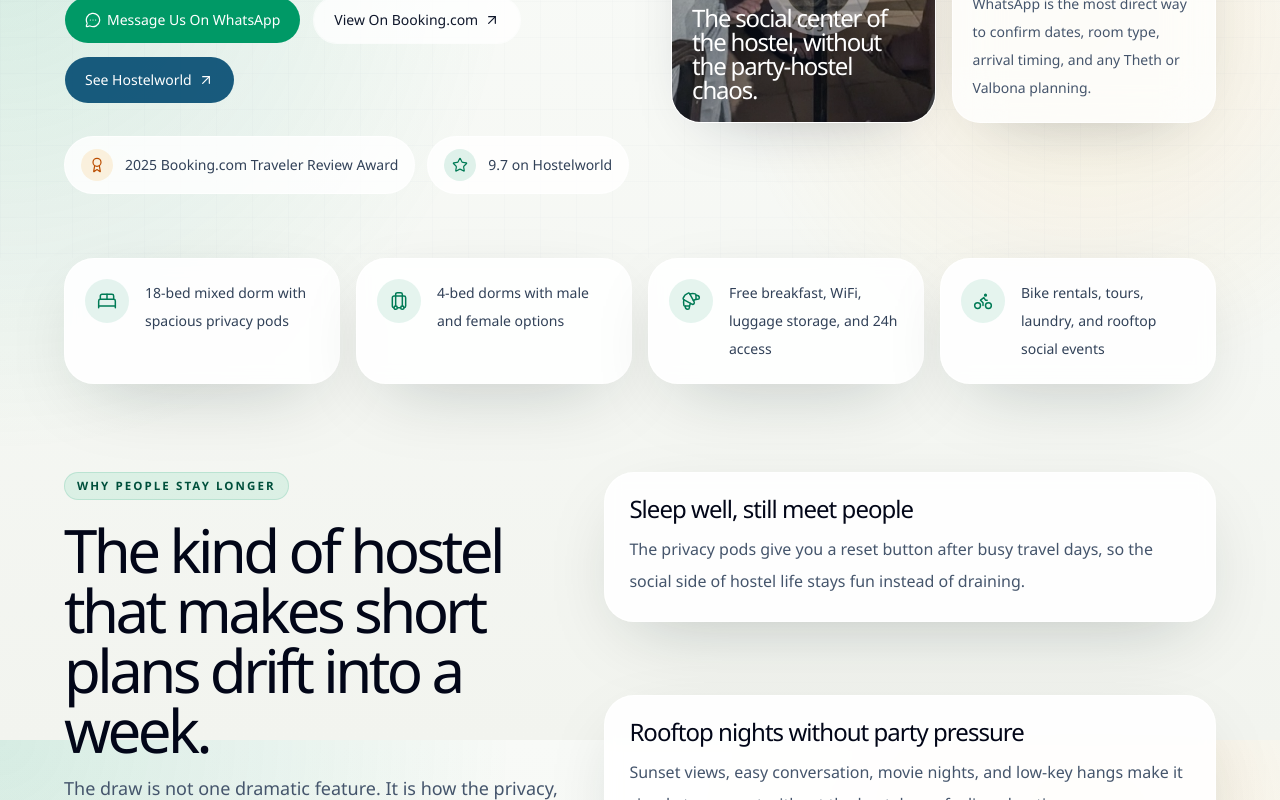
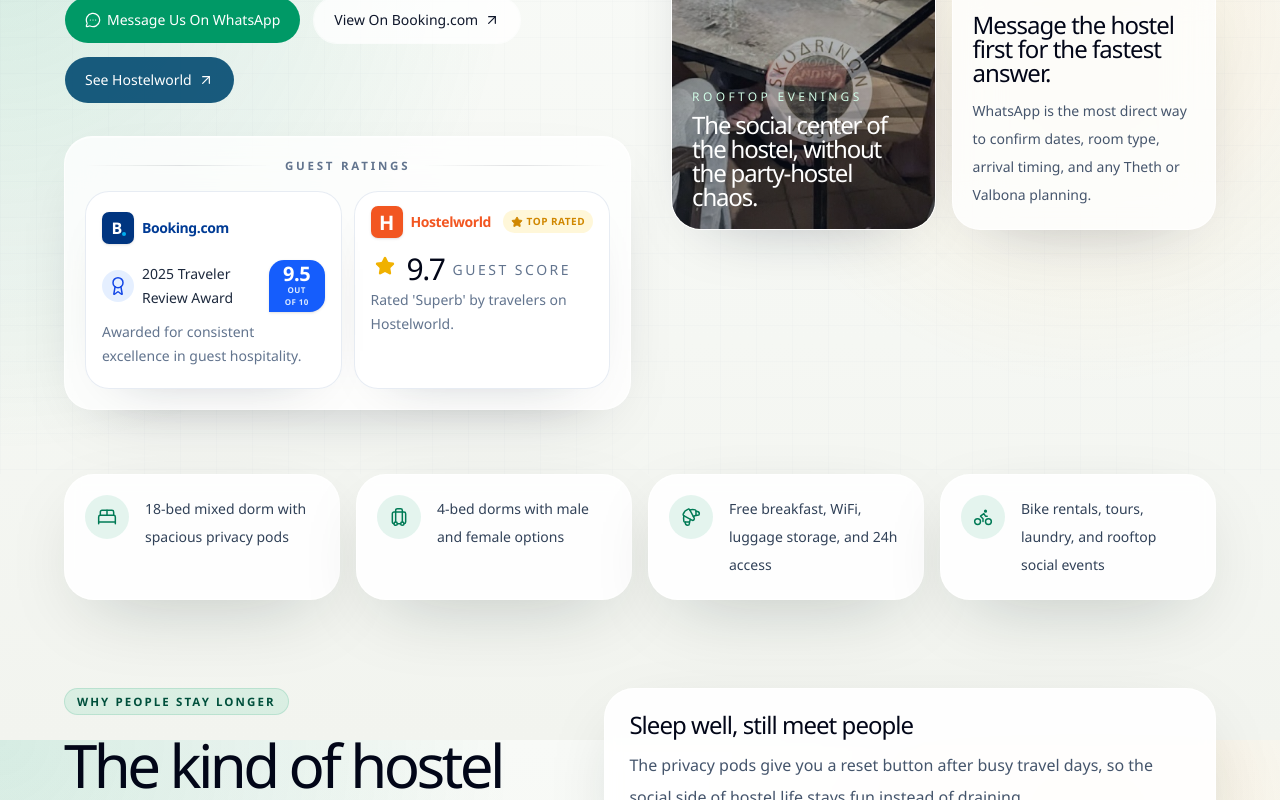
Before and after one commit to dkuromi1/hostel-nextjs, a Next.js app: page / in a window 1280 px wide. Shown: the part 860-1660 px from the top of the page. Built offline with nearby package versions, Linux system fonts and the light colour scheme; no server answers.

Commit message:
style: guest ratings
visual upgrade to guest ratings section with icons and company logos

```diff
--- a/app/page.tsx
+++ b/app/page.tsx
@@ -14,6 +14,7 @@ import {
   Wifi,
 } from "lucide-react";
 
+import { BookingComLogo, HostelworldLogo } from "@/components/brand-logos";
 import { BookingActions } from "@/components/booking-actions";
 import { CtaStrip } from "@/components/cta-strip";
 import { FaqList } from "@/components/faq-list";
@@ -78,21 +79,78 @@ export default function Home() {
 
             <BookingActions />
 
-            <div className="flex flex-wrap gap-3">
-              <div className="inline-flex items-center gap-3 rounded-full border border-white/70 bg-white/82 px-4 py-3 text-sm text-slate-700 shadow-[0_20px_55px_-38px_rgba(15,23,42,0.4)]">
-                <div className="rounded-full bg-amber-500/12 p-2 text-amber-700">
-                  <Award className="size-4" strokeWidth={1.8} />
-                </div>
-                <span>2025 Booking.com Traveler Review Award</span>
+            <div className="glass-panel rounded-[28px] p-4 sm:p-5">
+              <div className="flex items-center gap-3 text-[0.72rem] font-semibold uppercase tracking-[0.24em] text-slate-500">
+                <span className="faded-line h-px flex-1" />
+                Guest Ratings
+                <span className="faded-line h-px flex-1" />
               </div>
-              <div className="inline-flex items-center gap-3 rounded-full border border-white/70 bg-white/82 px-4 py-3 text-sm text-slate-700 shadow-[0_20px_55px_-38px_rgba(15,23,42,0.4)]">
-                <div className="rounded-full bg-emerald-600/12 p-2 text-emerald-700">
-                  <Star className="size-4" strokeWidth={1.8} />
-                </div>
-                <span>9.7 on Hostelworld</span>
+              <div className="mt-4 grid gap-3 sm:grid-cols-2">
+                {/* Booking.com Card */}
+                <a
+                      href="https://www.booking.com/hotel/al/scodrinon-hostel.html"
+                      target="_blank"
+                      rel="noopener noreferrer"
+                      className="group block rounded-[24px] border border-slate-200/80 bg-white/90 px-4 py-5 shadow-[0_20px_55px_-40px_rgba(15,23,42,0.35)] transition-all hover:scale-[1.01] hover:shadow-[0_20px_55px_-30px_rgba(15,23,42,0.4)] relative overflow-hidden"
+                    >
+                      <BookingComLogo />
+                      <div className="mt-4 flex items-center justify-between gap-2">
+                        <div className="flex items-center gap-2">
+                          <div className="rounded-full bg-blue-500/12 p-1.5 text-blue-700">
+                            <Award className="size-5" strokeWidth={1.8} />
+                          </div>
+                          <p className="text-sm font-medium leading-6 text-slate-800 group-hover:text-blue-700 transition-colors">
+                            2025 Traveler Review Award
+                          </p>
+                        </div>
+                        <div className="rounded-tr-sm rounded-tl-sm rounded-br-sm rounded-bl-none bg-blue-600 px-3 py-1 text-center font-semibold text-white shadow-sm">
+                          <p className="font-heading text-xl leading-none tracking-tight">
+                            9.5
+                          </p>
+                          <p className="text-[8px] uppercase tracking-wider text-blue-100">
+                            out of 10
+                          </p>
+                        </div>
+                      </div>
+                      <p className="mt-2 text-sm leading-6 text-slate-500">
+                        Awarded for consistent excellence in guest hospitality.
+                      </p>
+                    </a>
+                {/* Hostelworld Card */}
+                <a
+                  href="https://www.hostelworld.com/hostels/p/325721/scodrinon-hostel/"
+                  target="_blank"
+                  rel="noopener noreferrer"
+                  className="group block rounded-[24px] border border-slate-200/80 bg-white/90 px-4 py-4 shadow-[0_20px_55px_-40px_rgba(15,23,42,0.35)] transition-all hover:scale-[1.01] hover:shadow-[0_20px_55px_-30px_rgba(15,23,42,0.4)]"
+                >
+                  <div className="flex items-center justify-between">
+                    <HostelworldLogo className="h-7 w-auto" />
+                    <div className="flex items-center gap-1 rounded-full bg-yellow-400/15 px-2 py-1 text-yellow-600">
+                      <Star className="size-3" fill="currentColor" />
+                      <span className="text-[10px] font-bold uppercase tracking-wider">
+                        Top Rated
+                      </span>
+                    </div>
+                  </div>
+                  <div className="mt-4 flex items-end gap-2">
+                    <div className="mb-1 rounded-full p-1 text-yellow-500">
+                      <Star className="size-5" strokeWidth={2} fill="currentColor" />
+                    </div>
+                    <span className="font-heading text-3xl leading-none tracking-[-0.05em] text-slate-950">
+                      9.7
+                    </span>
+                    <span className="pb-1 text-sm font-medium uppercase tracking-[0.18em] text-slate-500">
+                      Guest Score
+                    </span>
+                  </div>
+                  <p className="mt-1 text-sm leading-6 text-slate-500 group-hover:text-amber-700 transition-colors">
+                    Rated &apos;Superb&apos; by travelers on Hostelworld.
+                  </p>
+                </a>
               </div>
             </div>
           </Reveal>
+
 
           <Reveal delay={120} className="grid gap-4 md:grid-cols-2">
             <div className="media-frame relative min-h-[24rem] md:row-span-2">
--- /dev/null
+++ b/components/brand-logos.tsx
@@ -0,0 +1,37 @@
+import { cn } from "@/lib/utils";
+
+type LogoProps = {
+  className?: string;
+};
+
+export function BookingComLogo({ className }: LogoProps) {
+  return (
+    <div className={cn("flex items-center gap-2", className)}>
+      <div className="relative flex size-8 shrink-0 items-center justify-center rounded-[22%] bg-[#003580] shadow-sm">
+        <span className="font-sans text-md font-black text-white translate-x-[-1px]">
+          B
+        </span>
+        {/* The signature Booking.com dot */}
+        <span className="absolute bottom-[24%] right-[24%] size-1 rounded-full bg-[#00AEEF]" />
+      </div>
+      <span className="text-sm font-semibold tracking-[-0.03em] text-[#003b95]">
+        Booking.com
+      </span>
+    </div>
+  );
+}
+
+export function HostelworldLogo({ className }: LogoProps) {
+  return (
+    <div className={cn("flex items-center gap-2", className)}>
+      <div className="flex size-8 shrink-0 items-center justify-center rounded-[22%] bg-[#F25621] shadow-sm">
+        <span className="font-sans text-xl font-black text-white translate-y-[1px]">
+          H
+        </span>
+      </div>
+      <span className="text-sm font-semibold tracking-[-0.03em] text-[#f25621]">
+        Hostelworld
+      </span>
+    </div>
+  );
+}
--- a/components/site-footer.tsx
+++ b/components/site-footer.tsx
@@ -16,7 +16,7 @@ export function SiteFooter() {
             Stay central, sleep properly, and book fast.
           </h2>
           <p className="max-w-[62ch] text-base leading-8 text-slate-300">
-            Scodrinon Hostel sits on Kole Idromeno street, right in the middle
+            Scodrinon Hostel sits on Kole Idromeno Street, right in the middle
             of Shkoder&apos;s cafe life, rich local culture, and gateway to adventure. Message on
             WhatsApp for the quickest direct booking response.
           </p>
```
